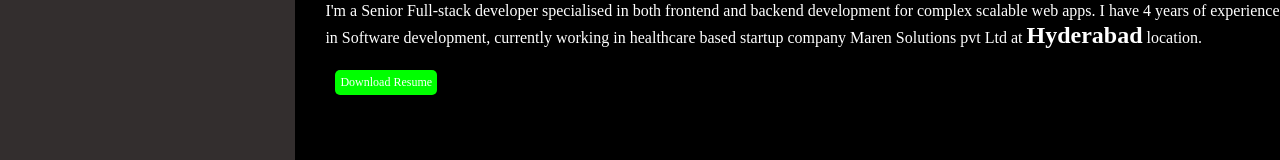
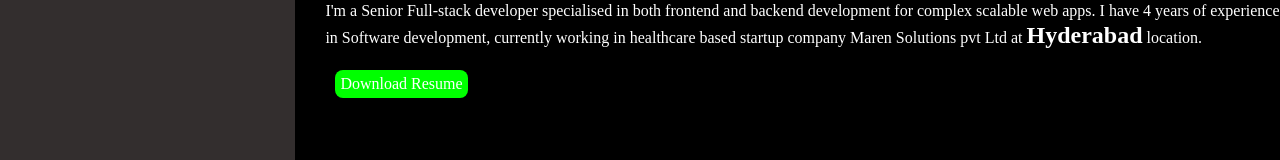
Before and after one commit to naman-456/portfolio, a React (Vite) app: page / in a window 1280 px wide. Shown: the part 360-520 px from the top of the page. Built offline with nearby package versions, Linux system fonts and the light colour scheme.

Commit message:
css issue fixed

```diff
--- a/src/App.css
+++ b/src/App.css
@@ -43,7 +43,7 @@
 
 .exp-list{ list-style-type: number; margin-top: 60px; margin-left: 20px;} .exp-list .cmpny-name{ font-size: 24px; color: rgb(235, 79, 79) } .exp-desc{ text-align: justify; padding-right: 20px; margin-top: 12px; color: rgb(235, 144, 108); font-size: 24px;}
 .my-education{ margin-top: 80px; margin-left: 24px; line-height: 36px;} .my-education h2{ color: #ff0000;} .edu-desc{ color: #6ee7b7;} .subheading{ display: block; font-size: 20px;}
-.sa-btn-success{ font-size: 12px; color: #ffffff; background-color: #00ff00; display: inline-block; padding: 5px; border-radius: 5px; cursor: pointer} .text-decoration-none{ text-decoration: none;}
+.sa-btn-success{ font-size: 16px; color: #ffffff; background-color: #00ff00; display: inline-block; padding: 5px; border-radius: 8px; cursor: pointer} .text-decoration-none{ text-decoration: none;}
 
 /* CSS for project list starts here*/
 .portfolio-view-content .myprojects{ padding-left: 50px; padding-top: 60px;}.myprojects .projects-list{ list-style-type: decimal;} .myprojects h1{ color:rgb(108, 235, 235)} .projects-list .proj-desc{ color: #08ebe0; font-size: 18px;  padding: 10px;}
```
